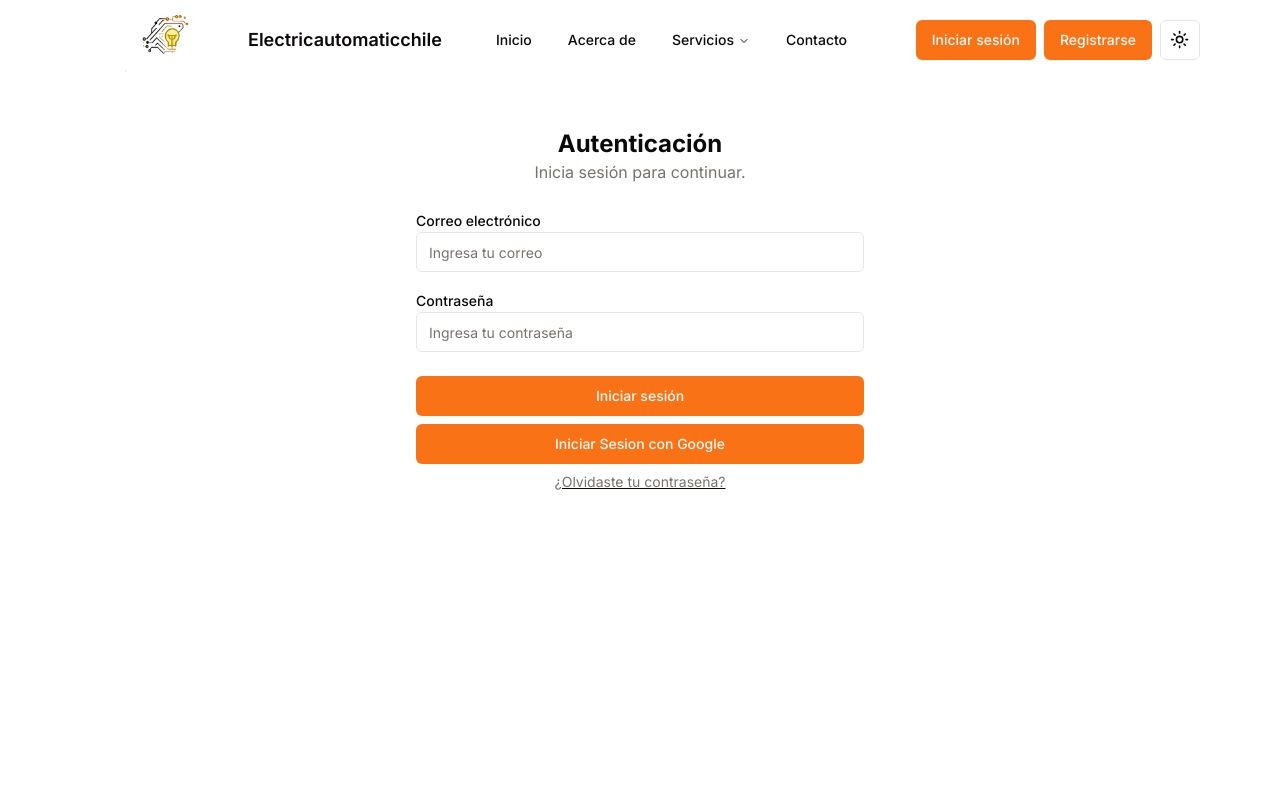
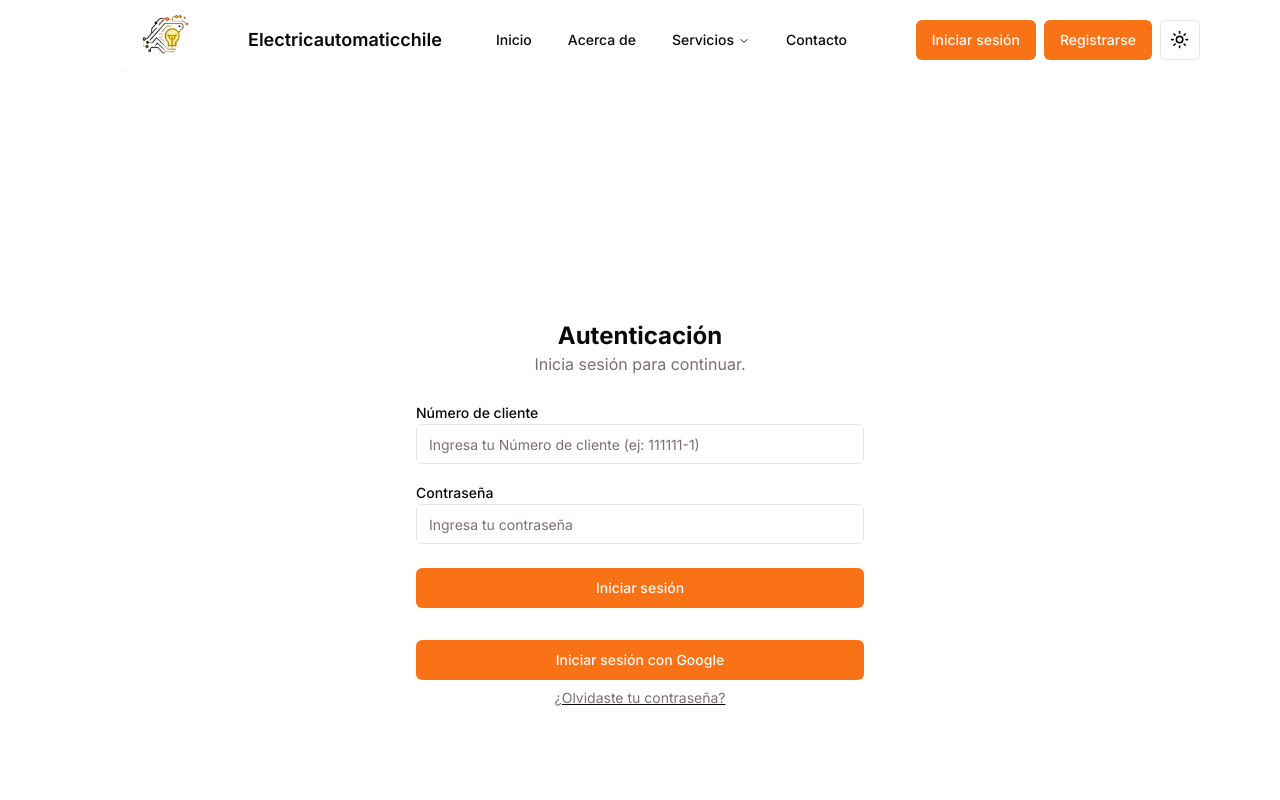
Before and after one commit to electricautomaticchile/electricautomaticchile, a Next.js app: page /auth/login in a window 1280 px wide. Shown: the top 800 px of the page. Built offline with nearby package versions, Linux system fonts and the light colour scheme.

Commit message:
auth config

```diff
--- a/app/api/auth/[...nextauth]/route.ts
+++ b/app/api/auth/[...nextauth]/route.ts
@@ -1,14 +1,17 @@
 import Google from "next-auth/providers/google"
 import NextAuth from "next-auth"
+import { MongoDBAdapter } from "@auth/mongodb-adapter"
+import client from "@/lib/db"
 
-const { handlers} = NextAuth({
-  providers: [
+const { handlers ,auth, signIn, signOut} = NextAuth({
+    adapter: MongoDBAdapter(client),
+    providers: [
     Google({
-      clientId:process.env.AUTH_GOOGLE_ID,
-      clientSecret:process.env.AUTH_GOOGLE_SECRET,
+        clientId: process.env.AUTH_GOOGLE_ID as string,
+        clientSecret: process.env.AUTH_GOOGLE_SECRET as string
     }),
 
   ],
-  secret:process.env.AUTH_SECRET
+  secret:process.env.SECRET
 })
 export const { GET, POST } = handlers
--- a/app/auth/login/page.tsx
+++ b/app/auth/login/page.tsx
@@ -1,15 +1,28 @@
+"use client"
+import { useState } from "react"
+import { Label } from "@/components/ui/label"
+import { Input } from "@/components/ui/input"
+import { Button } from "@/components/ui/button"
+import Link from "next/link"
+import { signIn } from "next-auth/react"
 
-import { Label } from "@/components/ui/label";
-import { Input } from "@/components/ui/input";
-import { Button } from "@/components/ui/button";
-import Link from "next/link";
-import {SignIn}  from "@/components/sign-in";
+export default function Component() {
+  const [clientNumber, setClientNumber] = useState("")
+  const [isValidFormat, setIsValidFormat] = useState(true)
 
+  const validateClientNumber = (value: string) => {
+    const regex = /^\d{6}-\d$/
+    return regex.test(value)
+  }
 
-function Component() {
+  const handleClientNumberChange = (e: React.ChangeEvent<HTMLInputElement>) => {
+    const value = e.target.value
+    setClientNumber(value)
+    setIsValidFormat(validateClientNumber(value))
+  }
 
   return (
-    <div className="min-h-screen w-full max-w-md mx-auto space-y-6 py-12">
+    <div className="min-h-screen w-full max-w-md mx-auto space-y-6 py-60 ">
       <div className="text-center">
         <h2 className="text-2xl font-bold">Autenticación</h2>
         <p className="text-muted-foreground">Inicia sesión para continuar.</p>
@@ -17,8 +30,20 @@ function Component() {
       <div className="space-y-4">
         <div className="grid grid-cols-1 gap-4">
           <div>
-            <Label htmlFor="email">Correo electrónico</Label>
-            <Input id="email" type="email" placeholder="Ingresa tu correo" />
+            <Label htmlFor="clientNumber">Número de cliente</Label>
+            <Input
+              id="clientNumber"
+              type="text"
+              placeholder="Ingresa tu Número de cliente (ej: 111111-1)"
+              value={clientNumber}
+              onChange={handleClientNumberChange}
+              className={!isValidFormat && clientNumber ? "border-red-500" : ""}
+            />
+            {!isValidFormat && clientNumber && (
+              <p className="text-red-500 text-sm mt-1">
+                El formato debe ser XXXXXX-X (6 números, guion, 1 número)
+              </p>
+            )}
           </div>
           <div>
             <Label htmlFor="password">Contraseña</Label>
@@ -33,7 +58,11 @@ function Component() {
           <Button type="submit" className="w-full">
             Iniciar sesión
           </Button>
-          <SignIn  />
+
+        </div>
+        <div className="flex flex-col gap-2 py-2">
+        <Button onClick={() => signIn("google", { redirectTo: "/dashboard" })}>Iniciar sesión con Google
+        </Button>
         </div>
         <Link href="#" className="underline" prefetch={false}>
           <div className="text-center text-sm text-muted-foreground">
@@ -42,7 +71,5 @@ function Component() {
         </Link>
       </div>
     </div>
-
-  );
+  )
 }
-export default Component
--- /dev/null
+++ b/lib/db.ts
@@ -0,0 +1,37 @@
+// This approach is taken from https://github.com/vercel/next.js/tree/canary/examples/with-mongodb
+import { MongoClient, ServerApiVersion } from "mongodb"
+
+if (!process.env.MONGODB_URI) {
+  throw new Error('Invalid/Missing environment variable: "MONGODB_URI"')
+}
+
+const uri = process.env.MONGODB_URI
+const options = {
+  serverApi: {
+    version: ServerApiVersion.v1,
+    strict: true,
+    deprecationErrors: true,
+  },
+}
+
+let client: MongoClient
+
+if (process.env.NODE_ENV === "development") {
+  // In development mode, use a global variable so that the value
+  // is preserved across module reloads caused by HMR (Hot Module Replacement).
+  let globalWithMongo = global as typeof globalThis & {
+    _mongoClient?: MongoClient
+  }
+
+  if (!globalWithMongo._mongoClient) {
+    globalWithMongo._mongoClient = new MongoClient(uri, options)
+  }
+  client = globalWithMongo._mongoClient
+} else {
+  // In production mode, it's best to not use a global variable.
+  client = new MongoClient(uri, options)
+}
+
+// Export a module-scoped MongoClient. By doing this in a
+// separate module, the client can be shared across functions.
+export default client
```
